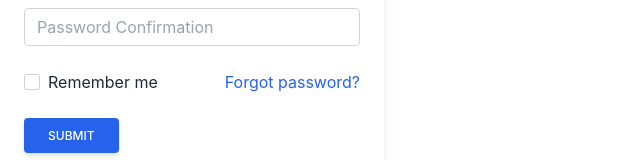
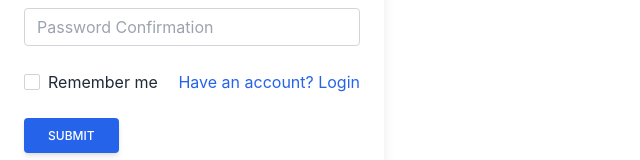
Before and after one commit to jackpaulcollins/resapea-client, a React (Create React App) app: page /register in a window 1280 px wide. Shown: the part 330-490 px from the top of the page, without its empty margins (0-640 px from the left). Built offline with nearby package versions, Linux system fonts and the light colour scheme; no server answers.

Commit message:
add links to login and register

```diff
--- a/src/components/auth/Login.jsx
+++ b/src/components/auth/Login.jsx
@@ -110,9 +110,9 @@ const Login = (props) => {
                 id="exampleCheck2" />
               <label className="form-check-label inline-block text-gray-800" htmlFor="exampleCheck2">Remember me</label>
             </div>
-            <a href="#!"
+            <a href="/forgot_password"
               className="text-blue-600 hover:text-blue-700 focus:text-blue-700 transition duration-200 ease-in-out">Forgot
-              password??</a>
+              password?</a>
         </div>
         <button type="submit" className="
           px-6
--- a/src/components/auth/Registration.jsx
+++ b/src/components/auth/Registration.jsx
@@ -164,9 +164,8 @@ const Registration = (props) => {
                   id="exampleCheck2" />
                 <label className="form-check-label inline-block text-gray-800" htmlFor="exampleCheck2">Remember me</label>
               </div>
-              <a href="#!"
-                className="text-blue-600 hover:text-blue-700 focus:text-blue-700 transition duration-200 ease-in-out">Forgot
-                password?</a>
+              <a href="/login"
+                className="text-blue-600 hover:text-blue-700 focus:text-blue-700 transition duration-200 ease-in-out">Have an account? Login</a>
           </div>
           <button type="submit" className="
             px-6
```
